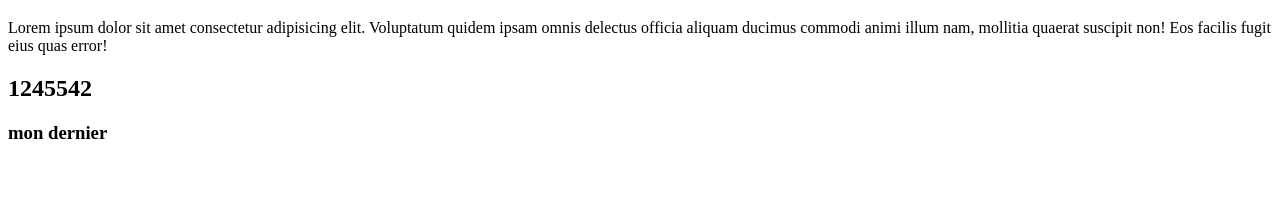
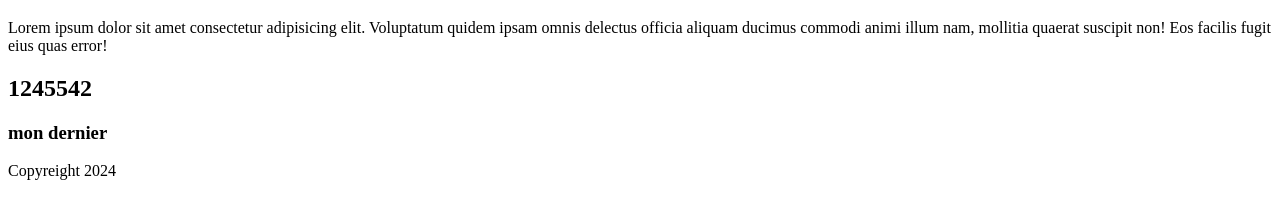
Before and after one commit to Fadi0abdallah/git-premier, a plain HTML site: page index.html in a window 1280 px wide. Shown: the part 61-280 px from the top of the page. Drawn offline with Linux system fonts and the light colour scheme.

Commit message:
ajoute footer

```diff
--- a/index.html
+++ b/index.html
@@ -13,6 +13,6 @@
          mollitia quaerat suscipit non! Eos facilis fugit eius quas error!</p>
          <h2>1245542</h2>
          <h3>mon dernier</h3>
-
+         <footer>Copyreight 2024</footer>
 </body>
 </html>
```
